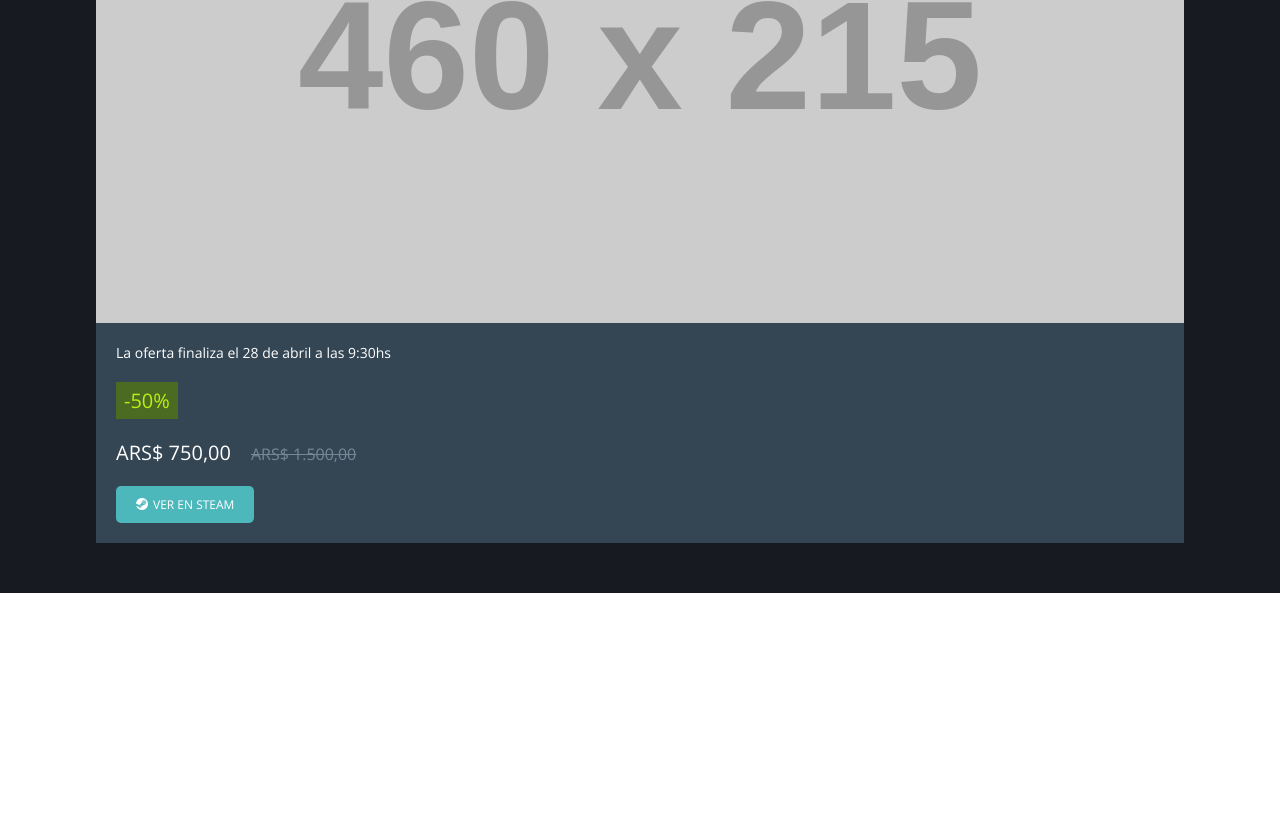
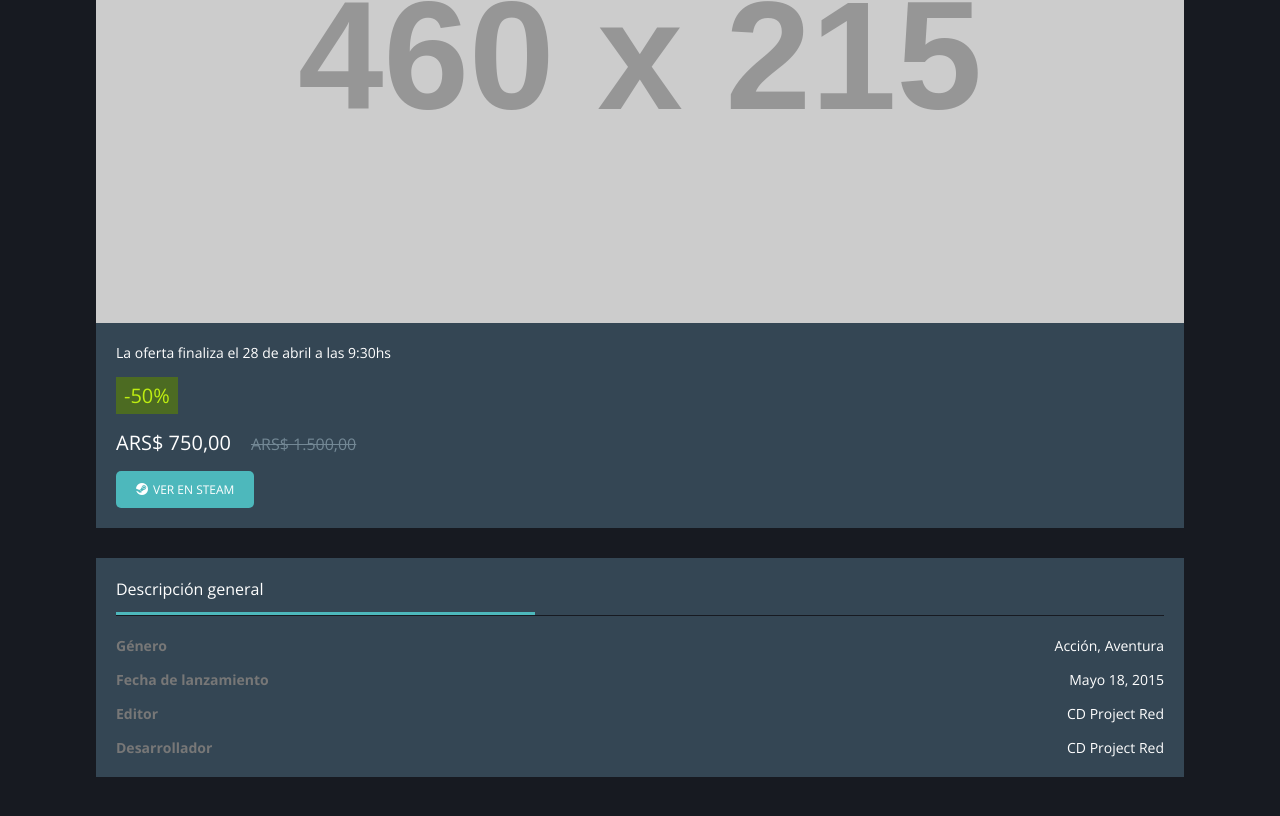
Before and after one commit to marcodamianperez/steam-offer-tracker, a plain HTML site: page pages/details.html in a window 1280 px wide. Shown: the part 420-1236 px from the top of the page. Before the commit the page ends 1013 px from the top, so only its background shows below. Drawn offline with nearby package versions, Linux system fonts and the light colour scheme; placeholder pictures from the web are drawn by us.

Commit message:
finished overview info card and added a grid container to layout the entire section

```diff
--- a/css/main.css
+++ b/css/main.css
@@ -280,6 +280,11 @@ body {
     letter-spacing: 1px;
 }
 
+.grid-container {
+    display: grid;
+    gap: 3rem;
+}
+
 .offer__image img {
     width: 100%;
     height: 100%;
@@ -293,7 +298,7 @@ body {
     color: var(--color-white);
     display: flex;
     flex-direction: column;
-    gap: 2rem;
+    gap: 1.5rem;
 }
 
 .offer__expiration-date {
@@ -323,3 +328,48 @@ body {
     text-decoration: line-through;
     color: var(--color-grey-light);
 }
+
+.overview {
+    background-color: var(--color-grey-dark);
+    padding: 2rem;
+}
+
+.overview__title {
+    color: var(--color-white);
+    font-size: 1.6rem;
+    font-weight: 400;
+    padding-bottom: 1.5rem;
+    border-bottom: 1px solid var(--color-background-grey-dark);
+    position: relative;
+}
+
+.overview__title::after {
+    content: "";
+    position: absolute;
+    bottom: 0;
+    left: 0;
+    border-bottom: 3px solid var(--color-green);
+    width: 40%;
+}
+
+.overview__info {
+    display: flex;
+    flex-direction: column;
+    gap: 1.5rem;
+    font-size: 1.4rem;
+}
+
+.overview__row {
+    display: flex;
+    justify-content: space-between;
+}
+
+.overview__label {
+    width: 40%;
+    color: var(--color-text-grey);
+    font-weight: 700;
+}
+
+.overview__value {
+    color: var(--color-white);
+}
--- a/pages/details.html
+++ b/pages/details.html
@@ -39,6 +39,7 @@
             <div class="u-container">
                 <h2 class="heading-tertiary u-margin-bottom">The Witcher 3: Wild Hunt</h2>
 
+                <div class="grid-container">
                     <div class="offer">
                         <div class="offer__image">
                             <img src="https://placehold.co/460x215?text=Game+Image" alt="game image">
@@ -53,10 +54,35 @@
                                 <span class="offer__price--previous">ARS$ 1.500,00</span>
                             </div>
                             <div class="offer__links">
-                            <a class="btn btn--icon"><i class="bi bi-steam"></i><span>Ver en Steam</span></a>
+                                <a href="https://store.steampowered.com/app/292030/The_Witcher_3_Wild_Hunt/" class="btn btn--icon" target="_blank"><i class="bi bi-steam"></i><span>Ver en Steam</span></a>
                             </div>
                         </div>
                     </div>
+
+                    <div class="overview">
+                        <h4 class="overview__title u-margin-bottom">Descripción general</h4>
+
+                        <div class="overview__info">
+                            <div class="overview__row">
+                                <div class="overview__label">Género</div>
+                                <div class="overview__value">Acción, Aventura</div>
+                            </div>
+                            <div class="overview__row">
+                                <div class="overview__label">Fecha de lanzamiento</div>
+                                <div class="overview__value">Mayo 18, 2015</div>
+                            </div>
+                            <div class="overview__row">
+                                <div class="overview__label">Editor</div>
+                                <div class="overview__value">CD Project Red</div>
+                            </div>
+                            <div class="overview__row">
+                                <div class="overview__label">Desarrollador</div>
+                                <div class="overview__value">CD Project Red</div>
+                            </div>
+                        </div>
+                    </div>
+                </div>
+
             </div>
         </div>
     </main>
```
Lines whose indentation alone changed are shown as unchanged.
